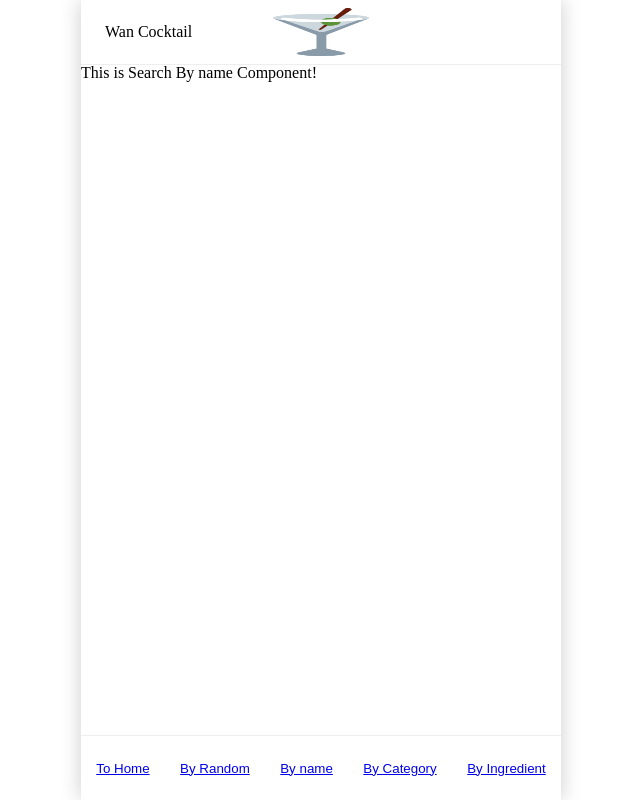
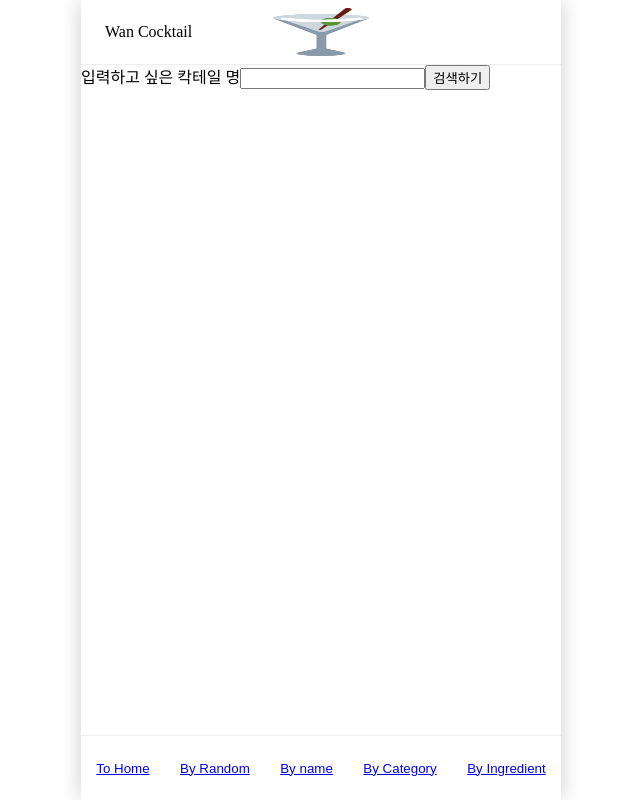
Before and after one commit to Programming-Seungwan/Cocktail-Recipe-Project, a React (Vite) app: page /searchName in a window 1280 px wide. Shown: the whole page, without its empty margins (319-959 px from the left). Built offline with nearby package versions, Linux system fonts and the light colour scheme.

Commit message:
Feat : make default SearchName component by using html form
1. 아직 스타일링은 진행하지 않았음

```diff
--- a/components/SearchName/SearchName.jsx
+++ b/components/SearchName/SearchName.jsx
@@ -1,5 +1,30 @@
 import styles from './searchName.module.css';
+import { useState } from 'react';
+import SearchNameForm from './SearchNameForm/SearchNameForm';
+import SearchNameData from './SearchNameForm/SearchNameDatas';
+import { getCocktailsByName } from '../../src/apiFuncs';
 
 export default function SearchName() {
-  return <div className={styles.searchNameComponentContainer}>This is Search By name Component!</div>;
+  const [isSearchingNow, setIsSearchingNow] = useState(true);
+  const [searchCocktails, setSearchCocktails] = useState([]);
+
+  function getCocktailsBySearchName(ev) {
+    ev.preventDefault();
+    const cocktailSearchName = ev.target.cocktailName.value;
+    getCocktailsByName(cocktailSearchName).then((data) => setSearchCocktails(data['drinks']));
+    setIsSearchingNow(false);
+  }
+
+  // html 폼이 제출되어서 받아온 데이터가 없다면 그냥 null 값일 수도 있다
+  console.log(searchCocktails);
+
+  return (
+    <div className={styles.searchNameComponentContainer}>
+      {isSearchingNow ? (
+        <SearchNameForm onSubmitFunc={getCocktailsBySearchName} />
+      ) : (
+        <SearchNameData cocktailData={searchCocktails} />
+      )}
+    </div>
+  );
 }
--- /dev/null
+++ b/components/SearchName/SearchNameForm/SearchNameDatas.jsx
@@ -0,0 +1,14 @@
+import CocktailCard from '../../CocktailCard/CocktailCard.jsx';
+
+export default function SearchNameData({ cocktailData }) {
+  console.log(cocktailData);
+  return (
+    <>
+      <ul>
+        {cocktailData.map((cocktail) => (
+          <CocktailCard cocktailInfo={cocktail} />
+        ))}
+      </ul>
+    </>
+  );
+}
--- /dev/null
+++ b/components/SearchName/SearchNameForm/SearchNameForm.jsx
@@ -0,0 +1,9 @@
+export default function SearchNameForm({ onSubmitFunc }) {
+  return (
+    <form onSubmit={onSubmitFunc}>
+      <label htmlFor='cocktailName'>입력하고 싶은 칵테일 명</label>
+      <input type='text' id='cocktailName' name='cocktailName' />
+      <button type='submit'> 검색하기</button>
+    </form>
+  );
+}
```
Also changed, not shown: components/SearchName/SearchNameForm/searchNameDatas.module.css (added), components/SearchName/SearchNameForm/searchNameForm.module.css (added).
